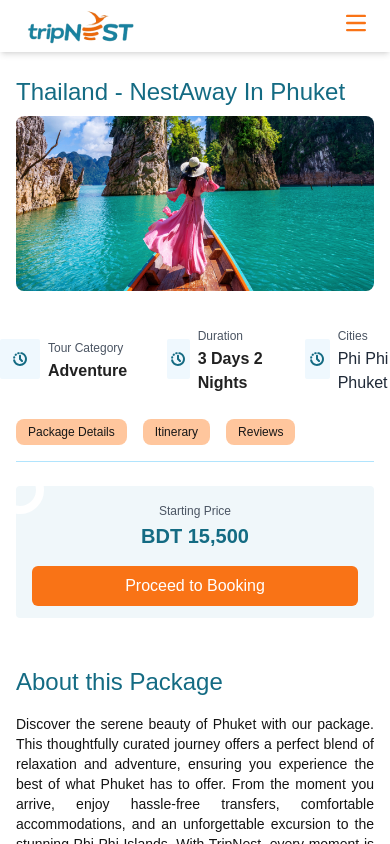
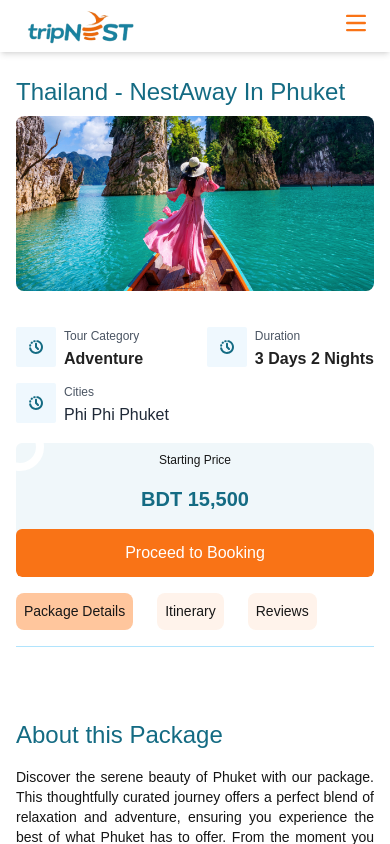
Before and after one commit to NomanSadick/tripNest-first-task, a Next.js app: page / in a window 390 px wide. Shown: the top 844 px of the page. Built offline with nearby package versions, Linux system fonts and the light colour scheme; a web font is replaced by a local one.

Commit message:
Info component complete

```diff
--- a/components/HeroSection.tsx
+++ b/components/HeroSection.tsx
@@ -12,7 +12,7 @@ const HeroSection = () => {
 
           <div className="grid grid-cols-1 md:grid-cols-2 gap-4">
             {/* Left Image */}
-            <div className="relative w-full h-[175px] md:h-[400px] rounded-lg overflow-hidden">
+            <div className="relative w-full h-[175px] md:h-[407px] rounded-lg overflow-hidden">
               <Image
                 src="/images/left-img.png"
                 alt="left"
--- a/components/Info.tsx
+++ b/components/Info.tsx
@@ -3,14 +3,15 @@ import { InfoTopData } from "@/app/data/InfoTop";
 import Image from "next/image";
 import Button from "./reusableComponents/Button";
 
-const InfoHeader = ({ price = "BDT 15,500" }) => {
+const InfoHeader = () => {
   return (
-    <div className="container mx-auto mt-8">
-      {/* Desktop Layout */}
-      <div className="flex justify-between items-start">
-        {/* Left side info with icons */}
-        <div className="w-[75%]">
-          <div className="flex gap-10">
+    <div className="container-custom w-full mt-8">
+      <div className="flex flex-col">
+        {/* Top info section - stacks vertically on mobile, horizontal on desktop */}
+        <div className="flex flex-col lg:flex-row lg:justify-between lg:items-start">
+          {/* Left side content */}
+          <div className="w-full lg:w-[80%]">
+            <div className="flex flex-row justify-between md:justify-start gap-2 md:gap-20 flex-wrap order-first lg:order-first">
               {InfoTopData.map((info, index) => (
                 <div key={index} className="flex items-center">
                   <div className="w-10 h-10 flex justify-center items-center bg-sky-100/50 rounded-sm">
@@ -39,55 +40,38 @@ const InfoHeader = ({ price = "BDT 15,500" }) => {
                 </div>
               ))}
             </div>
-
-          {/* Tabs - Desktop */}
           </div>
 
-        {/* Right side price box */}
-        <div className="hidden md:block w-[20%]">
-          <div className="bg-[#F0F7FA] py-4 rounded relative overflow-hidden">
+          {/* Price box - Shows at top on mobile, right side on desktop */}
+          <div className="w-full lg:w-[19%] mb-4 lg:mb-0 order-last mt-4 md:mt-0">
+            <div className="bg-[#F0F7FA] rounded-md relative overflow-hidden">
               <div className="absolute w-12 h-12 border-8 rounded-full -top-5 -left-5 border-[#ffffff]"></div>
               <div className="text-center">
-              <h2 className="text-[12px]">Starting Price</h2>
-              <p className="text-[#146B83] text-xl font-bold py-2">{price}</p>
-              <Button>Proceed to Booking</Button>
+                <h2 className="text-[12px] py-2">Starting Price</h2>
+                <p className="text-[#146B83] text-xl font-bold pt-2">
+                  BDT 15,500
+                </p>
+                <Button className="w-full bg-[#F47521] text-white font-medium py-3 px-4 rounded-md mt-2 hover:bg-[#e26719]">
+                  Proceed to Booking
+                </Button>
               </div>
             </div>
           </div>
         </div>
 
-      {/* Mobile Layout */}
-      <div className=" px-4">
-        {/* Left side info with icons - Mobile */}
-
-        {/* Tabs and price on mobile */}
-        <div className="mt-6">
-          {/* Tabs - Mobile */}
-          <div className="flex gap-4 mb-4">
-            <button className="bg-[#FFC69D] px-3 rounded-lg py-1 text-[12px]">
+        {/* Tab buttons - Shows below price box on mobile */}
+        <div className="flex gap-6 md:gap-8 mb-4 w-full mt-0 md:-mt-14">
+          <button className="bg-[#FFC69D] px-2 md:px-4 rounded-lg py-2 text-[14px] whitespace-nowrap">
             Package Details
           </button>
-            <button className="bg-[#FFC69D] px-3 rounded-lg py-1 text-[12px]">
+          <button className="bg-[#FFF3EB] px-2 md:px-4 rounded-lg py-2 text-[14px] whitespace-nowrap">
             Itinerary
           </button>
-            <button className="bg-[#FFC69D] px-3 rounded-lg py-1 text-[12px]">
+          <button className="bg-[#FFF3EB] px-2 md:px-4 rounded-lg py-2 text-[14px] whitespace-nowrap">
             Reviews
           </button>
         </div>
-
-          {/* Border - Mobile */}
-          <div className="border-b border-sky-300/60 mb-6"></div>
-
-          {/* Price box - Mobile */}
-          <div className="bg-[#F0F7FA] px-4 py-3 rounded relative overflow-hidden md:hidden">
-            <div className="absolute w-12 h-12 border-8 rounded-full -top-5 -left-5 border-[#ffffff]"></div>
-            <div className="text-center">
-              <span className="text-[12px] text-gray-600">Starting Price</span>
-              <p className="text-[#146B83] text-xl font-bold">{price}</p>
-              <Button fullWidth={true}>Proceed to Booking</Button>
-            </div>
-          </div>
-        </div>
+        <div className="border-b border-sky-300/60 mb-6 w-full lg:w-[64%]"></div>
       </div>
     </div>
   );
--- a/components/ReviewSlider.tsx
+++ b/components/ReviewSlider.tsx
@@ -20,7 +20,7 @@ const ReviewSlider = () => {
     infinite: true,
     speed: 500,
     slidesToShow: 4,
-    slidesToScroll: 2,
+    slidesToScroll: 1,
     responsive: [
       {
         breakpoint: 1280,
@@ -44,12 +44,13 @@ const ReviewSlider = () => {
           Customer <span className="text-[#146B83]">Review</span>
         </h2>
 
-        <Slider {...settings}>
+       <div className="w-full overflow-hidden">
+       <Slider {...settings}>
           {ReviewsData.map((review) => (
-            <div key={review.id} className="p-2 ">
+            <div key={review.id} className="md:p-2 ">
               <div className="bg-white shadow-md rounded-lg p-6 border border-gray-200">
                 <FaQuoteLeft className="text-gray-100 text-4xl" />
-                <div className="flex space-x-1 mb-2">
+                <div className="flex gap-1 mb-2">
                   {Array.from({ length: review.rating }).map((_, i) => (
                     <FontAwesomeIcon
                       key={i}
@@ -78,6 +79,7 @@ const ReviewSlider = () => {
             </div>
           ))}
         </Slider>
+       </div>
       </div>
     </div>
   );
```
Lines whose indentation alone changed are shown as unchanged.
